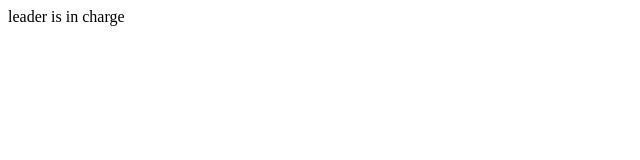
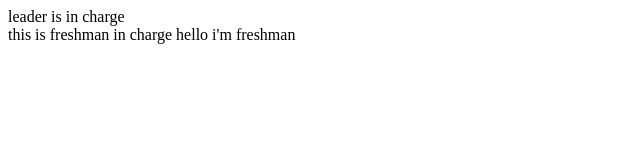
Before and after one commit to HwangByeongSun/companyproject, a plain HTML site: page index.html in a window 1280 px wide. Shown: the whole page, without its empty margins (0-640 px from the left). Drawn offline with Linux system fonts and the light colour scheme.

Commit message:
freshman firstcommit

```diff
--- a/index.html
+++ b/index.html
@@ -9,5 +9,10 @@
   <nav>
     leader is in charge
   </nav>
+  <main>
+    this is freshman in charge
+    hello
+    i'm freshman
+  </main>
 </body>
 </html>
```
